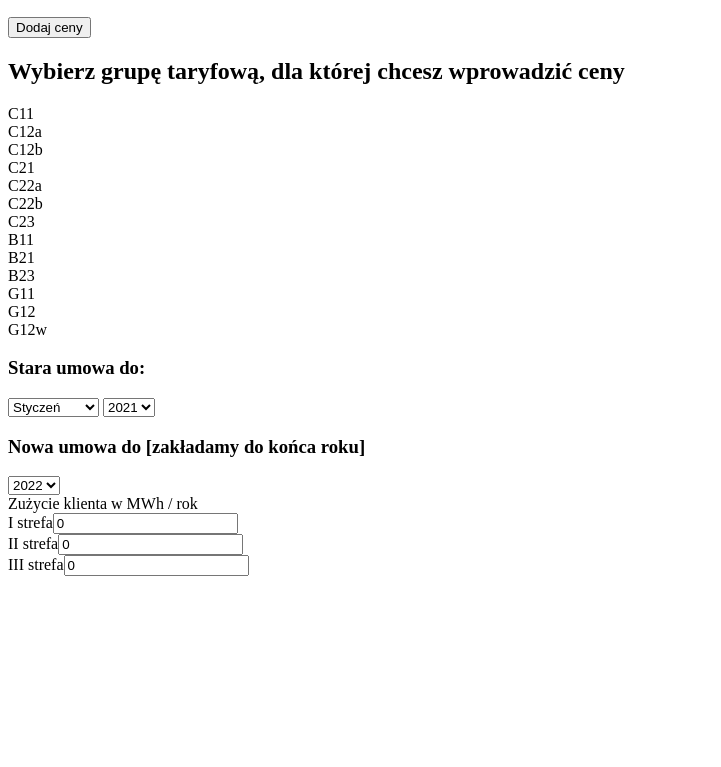
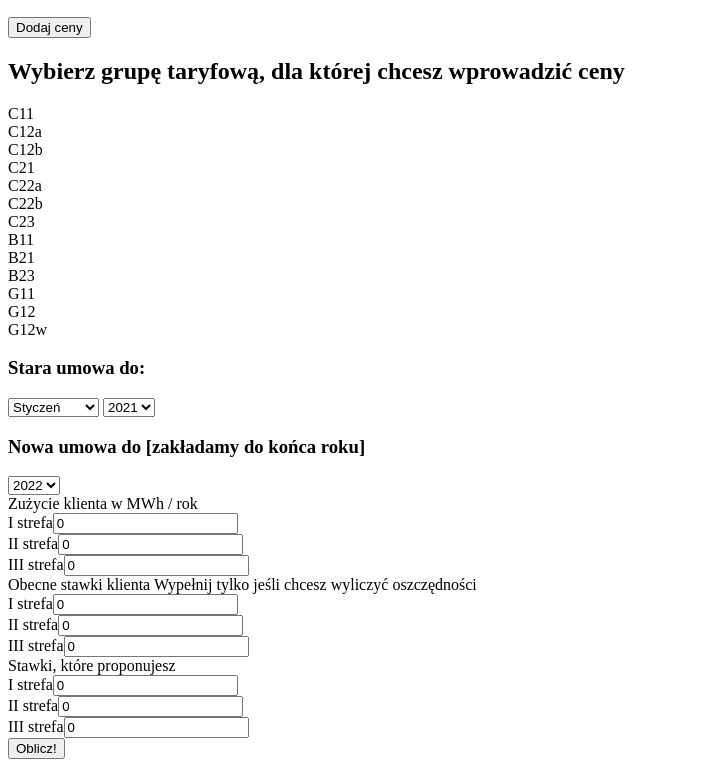
Before and after one commit to krukaleksander/mofertomat, a plain HTML site: page index.html in a window 1280 px wide. Shown: the part 110-877 px from the top of the page, without its empty margins (0-721 px from the left). Before the commit the page ends 800 px from the top, so only its background shows below. Drawn offline with Linux system fonts and the light colour scheme.

Commit message:
mofertomat basic structure ok

```diff
--- a/index.html
+++ b/index.html
@@ -74,12 +74,26 @@
     </div>
 </section>
 <section class="proposition">
-    <div class='proposition__div'>
+    <div class='proposition__wear'>
         <span class="proposition__span">Zużycie klienta w MWh / rok</span>
          <div><label for="">I strefa</label><input type="text" id="wearFirst" value='0'></div>
          <div><label for="">II strefa</label><input type="text" id="wearSecond" value='0'></div>
          <div><label for="">III strefa</label><input type="text" id="wearThird" value='0'></div>
     </div>
+    <div class="proposition__has-prices">
+        <span class="proposition__span">Obecne stawki klienta</span>
+        <span class="proposition__span proposition__span--sub-text">Wypełnij tylko jeśli chcesz wyliczyć oszczędności</span>
+        <div><label for="">I strefa</label><input type="text" value='0' id='hasPriceFirst'></div>
+        <div><label for="">II strefa</label><input type="text" value='0' id='hasPriceSecond'></div>
+        <div><label for="">III strefa</label><input type="text" value='0' id='hasPriceThird'></div>
+    </div>
+    <div class="proposition__given">
+        <span class="proposition__span">Stawki, które proponujesz</span>
+        <div><label for="">I strefa</label><input type="text" value='0' id='propositionFirst'></div>
+        <div><label for="">II strefa</label><input type="text" value='0' id='propositionSecond'></div>
+        <div><label for="">III strefa</label><input type="text" value='0' id='propositionThird'></div>
+    </div>
+    <button id="calculateProposition" class='proposition__btn' type='button'>Oblicz!</button>
 </section>
     </div>
 </body>
```
